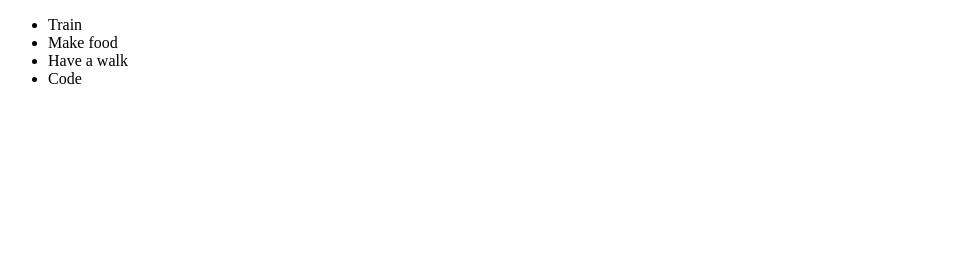
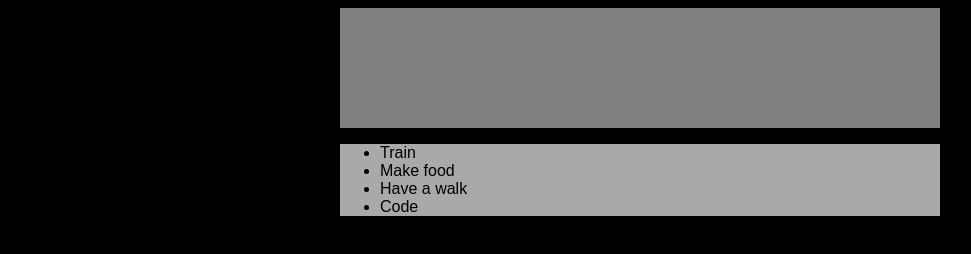
Before and after one commit to Alexandrhall/JSinl1, a website: page index.html in a window 1280 px wide. Shown: the whole page, without its empty margins (0-971 px from the left). Drawn offline with Linux system fonts and the light colour scheme.

Commit message:
css first

```diff
--- a/scss/main.scss
+++ b/scss/main.scss
@@ -1,7 +1,24 @@
+html {
+    font-size: 12pt;
+    font-family: sans-serif;
+}
+
+body {
+    background-color: black;
+    color: black;
+}
+
 #headwrap {
+    background-color: gray;
+    width: 600px;
+    height: 120px;
+    margin: 0 auto;
 }
 
 #mainwrap {
+    width: 600px;
+    background-color: darkgray;
+    margin: 0 auto;
     ul {
         li {
         }
```
Also changed, not shown: dist/main.min.css.
